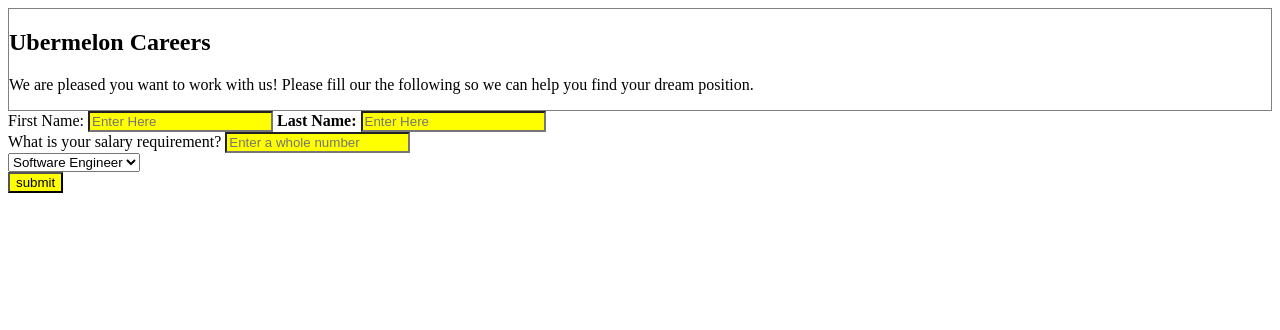
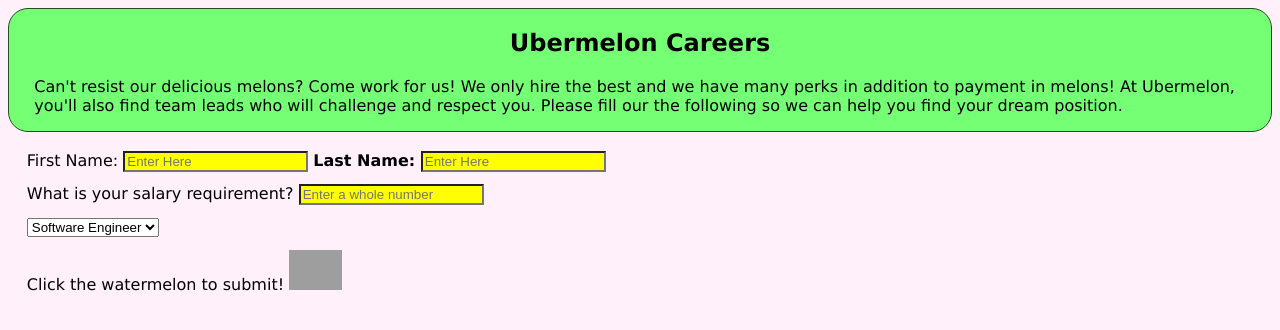
Before and after one commit to emilymorgado/flask-skills, a Flask app: page /application-form in a window 1280 px wide. Shown: the top 330 px of the page. Run offline with Flask 2, Linux system fonts and the light colour scheme; grey boxes are pictures that could not be loaded.

Commit message:
some further study

```diff
--- a/application.py
+++ b/application.py
@@ -7,8 +7,8 @@
 def index_page():
     """Show an index page."""
 
-    return "<html><body>This is the homepage.</body></html>"
-
+    # return "<html><body>This is the homepage.</body></html>"
+    return render_template("base.html")
     # Alternately, we could make this a Jinja template in `templates/`
     # and return that result of rendering this, like:
     #
--- a/static/styles.css
+++ b/static/styles.css
@@ -1,5 +1,30 @@
 /*your CSS goes here*/
 
+body {
+    background-color: #FFF0FA;
+}
+
+form {
+    padding: 1%;
+    font-size: 1em;
+    font-family: "Lucida Grande";
+}
+
+form section {
+    padding: .5%;
+    font-family: "Lucida Grande";
+}
+
+h1 {
+    font-family: "Lucida Grande";
+    text-align: center;
+}
+
+section p {
+    padding-left: 2%;
+    padding-right: 2%;
+    font-family: "Lucida Grande";
+}
 .yellow {
     background-color: yellow;
 }
@@ -9,5 +34,31 @@
 }
 
 #intro-border {
-    border: 1px solid grey;
+    border: 1px solid #234C23;
+    background-color: #75FF75;
+    border-radius: 20px;
 }
+
+#button {
+    border-radius: 60px;
+    height: 26px;
+    width: 55px;
+    font-size: .7em;
+    text-align: center;
+}
+
+#submit-button {
+    max-height: 40px;
+    max-width: 80px;
+    font-size: .6em;
+}
+
+#shark {
+    padding-left: 25%;
+    float: center;
+}
+
+#message {
+    float: left;
+
+}
--- a/templates/application-form.html
+++ b/templates/application-form.html
@@ -11,7 +11,7 @@
         <!-- Heading/Welcoming -->
         <section id="intro-border">
         <h1>Ubermelon Careers</h1>
-        <p>We are pleased you want to work with us! Please fill our the following so we can help you find your dream position.</p>
+        <p>Can't resist our delicious melons? Come work for us! We only hire the best and we have many perks in addition to payment in melons! At Ubermelon, you'll also find team leads who will challenge and respect you. Please fill our the following so we can help you find your dream position.</p>
         </section>
 
         <!--Their first and last name (as separate fields),-->
@@ -39,7 +39,9 @@
         </section>
 
         <section>
-            <input type="submit" value="submit" class="yellow">
+            Click the watermelon to submit!
+            <input type="image" src="http://www.how-to-draw-cartoons-online.com/image-files/cartoon-watermelon-6.gif" alt="Submit" id="submit-button">
+            <!-- input type="submit" value="Submit" class="yellow" id="button"> -->
         </section>
         </form>
     </body>
```
Also changed, not shown: templates/base.html (added, +16 -0 lines), templates/submitted.html (+15 -1 lines).
